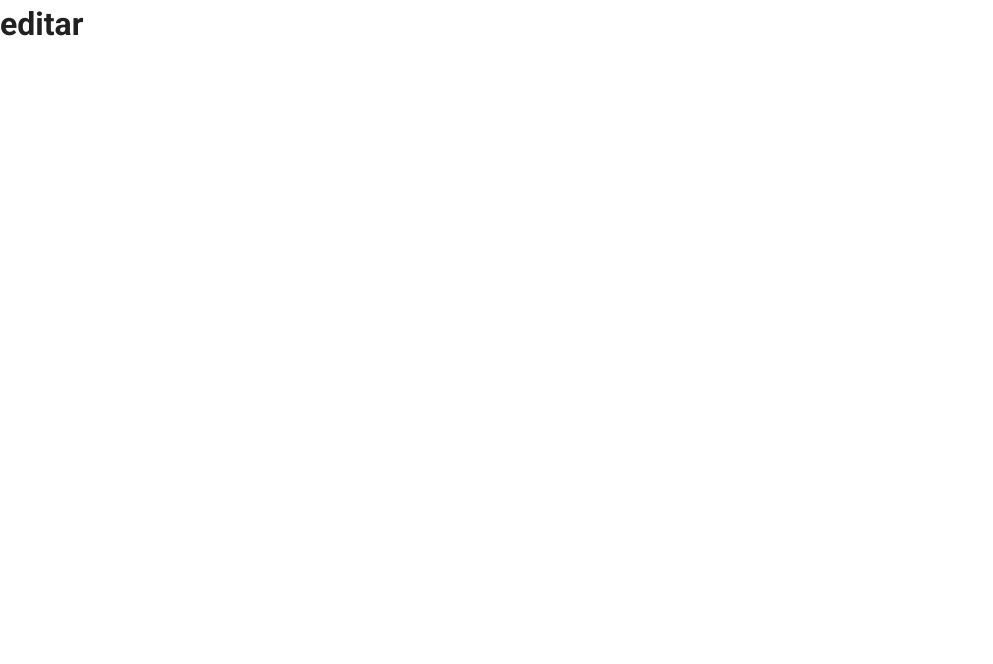
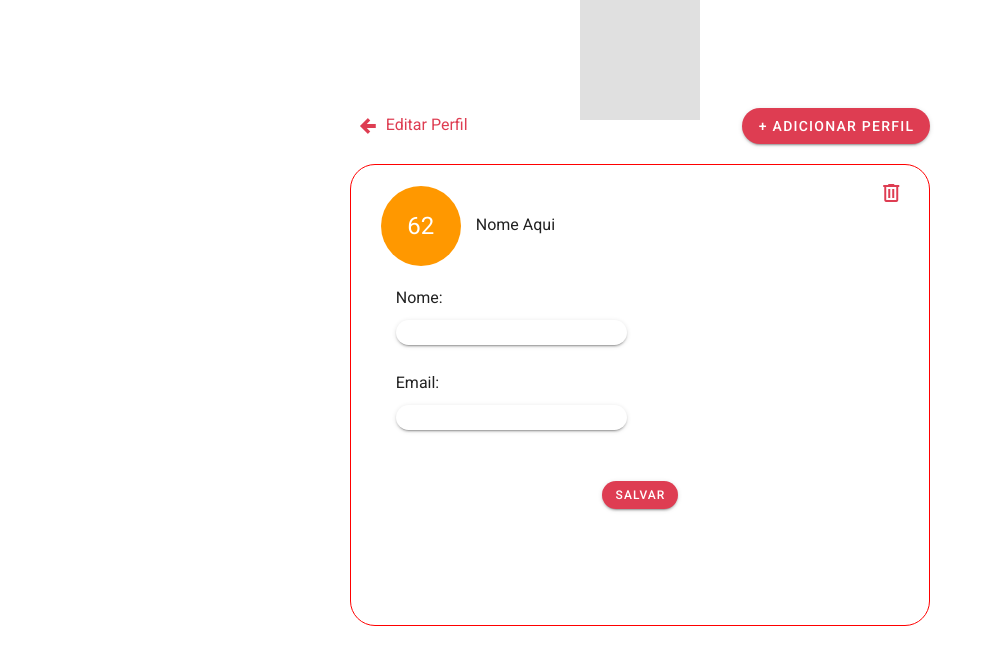
Before and after one commit to lipsig/desafioNofaro, a Vue app: page /editar/1 in a window 1280 px wide. Shown: the top 664 px of the page, without its empty margins (0-993 px from the left). Built offline with nearby package versions, Linux system fonts and the light colour scheme.

Commit message:
adicionado editarPerfil e ajeitado layout

```diff
--- a/src/components/EditarUsuario.vue
+++ b/src/components/EditarUsuario.vue
@@ -1,8 +1,102 @@
 <template>
-  <h1>
-      editar
+  <v-container>
+    <v-layout
+      text-center
+      wrap>
 
-  </h1>
+      <v-flex xs6 offset-xs3>
+
+      <v-row align="center" justify="center">
+     <v-img
+      src="../assets/logo.jpg"
+      aspect-ratio="1"
+      class="grey lighten-2"
+      max-width="120"
+      max-height="120"
+      >
+     </v-img></v-row>
+
+
+        <v-layout pb-5>
+           <v-btn text icon to="/"> <v-icon color="#de3d52">mdi-arrow-left-thick</v-icon></v-btn> <span text-left style="padding-top:5px; color:#de3d52;">Editar Perfil</span>
+          <v-flex>
+
+        </v-flex>
+        <v-flex text-right>
+        <v-btn to="adicionar" text-center rounded color="#de3d52" dark>
+         + Adicionar Perfil
+        </v-btn>
+        </v-flex>
+        </v-layout>
+
+
+
+
+            <v-flex text-left p-10 style="border:red solid 1px;  border-radius: 25px; padding:10px 0px 20% 0px; ">
+
+
+
+               <v-flex text-right pr-5>
+                  <v-btn @click="dialog=true" icon color="#de3d52"><v-icon>mdi-trash-can-outline</v-icon></v-btn>
+                </v-flex>
+
+            <tbody>
+
+           <td style="padding-left:30px; position:relative; top:-25px;">
+            <v-avatar  color="orange" size="80">
+            <span class="white--text headline">62</span>
+            </v-avatar>
+             <span style="padding-left:15px;">Nome Aqui</span>
+             <div style="padding-left:15px; padding-top:20px;" >
+             <span>Nome:</span><br>
+            <v-col cols="12" sm="12" style="padding:10px 0px 0px 0px;">
+             <v-text-field
+            single-line
+            solo
+            rounded
+            required
+            dense
+          ></v-text-field>
+           </v-col>
+             <span>Email:</span><br>
+             <v-col cols="12" sm="12" style="padding:10px 0px 0px 0px;">
+             <v-text-field
+            single-line
+            solo
+            rounded
+            required
+            dense
+          ></v-text-field>
+           </v-col>
+           </div>
+
+           </td>
+
+
+
+
+
+            </tbody>
+
+          <v-flex xs4 offset-xs4 style="text-align:center;"><v-btn small text-center rounded color="#de3d52" dark>
+         Salvar
+        </v-btn></v-flex>
+
+
+       </v-flex>
+
+
+
+      </v-flex>
+
+
+
+
+
+
+
+    </v-layout>
+  </v-container>
 </template>
 
 <script>
@@ -13,4 +107,11 @@ export default {
 
 <style>
 
+ .v-text-field .v-input__control .v-input__slot {
+    min-height: auto !important;
+    display: flex !important;
+    align-items: left !important;
+    height: 25px;
+  }
+
 </style>
--- a/src/components/VerPerfil.vue
+++ b/src/components/VerPerfil.vue
@@ -32,12 +32,12 @@
 
 
 
-            <v-flex text-left p-10>
+            <v-flex text-left p-10 style="border:red solid 1px;  border-radius: 25px; padding:10px 0px 20% 0px; ">
 
-           <v-simple-table light dense="dense" style="border:red solid 1px;  border-radius: 25px; padding:10px;">
+
 
                <v-flex text-right>
-                  <v-btn  @click.stop="" to="editarPerfilRota+usuario.id" text icon color="#de3d52"><v-icon>mdi-square-edit-outline</v-icon></v-btn> <v-btn @click.stop="dialog=true; id = usuario.id   " icon color="#de3d52"><v-icon>mdi-trash-can-outline</v-icon></v-btn>
+                  <v-btn  @click="sdds" to="editarPerfilRota+usuario.id" text icon color="#de3d52"><v-icon>mdi-square-edit-outline</v-icon></v-btn> <v-btn @click.stop="dialog=true; id = usuario.id   " icon color="#de3d52"><v-icon>mdi-trash-can-outline</v-icon></v-btn>
                 </v-flex>
 
             <tbody>
@@ -61,7 +61,6 @@
 
             </tbody>
 
-        </v-simple-table>
        </v-flex>
 
       </v-flex>
```
